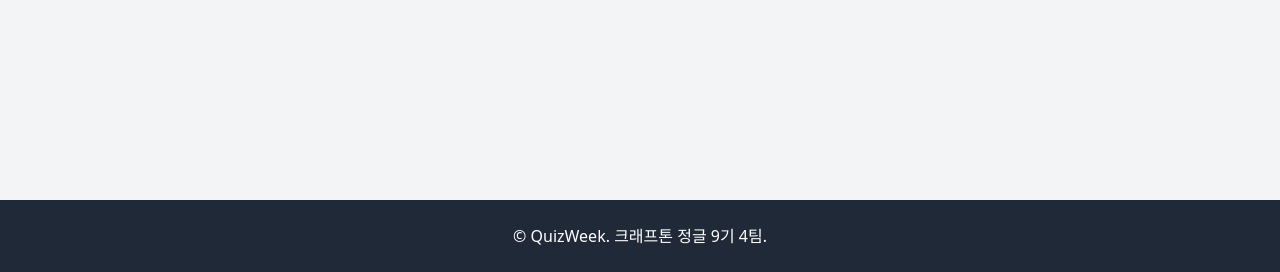
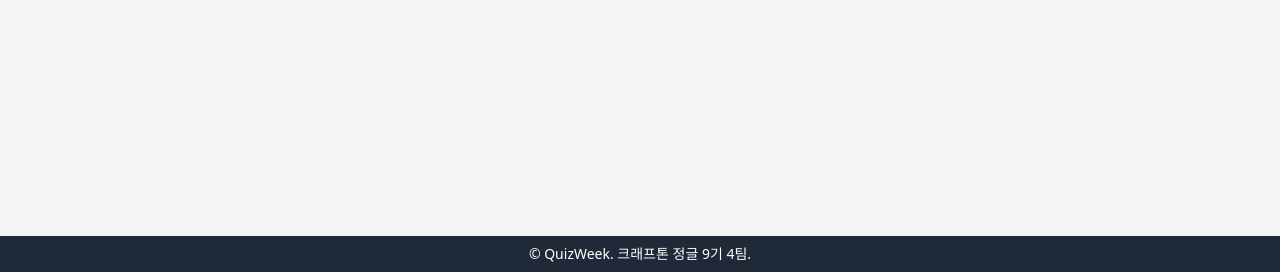
Before and after one commit to plan6062/qrafton, a Flask app: template templates/main.html in a window 1280 px wide. Shown: the part 528-800 px from the top of the page. Run offline with Flask 3, Linux system fonts and the light colour scheme; the template is opened without the code that fills it, so the values that code supplies are empty; some libraries are stand-ins or nearby versions; some web fonts are replaced.

Commit message:
feat : 푸터 세로 길이 변경
세로 길이, 글꼴 축소

```diff
--- a/templates/main.html
+++ b/templates/main.html
@@ -75,7 +75,7 @@
         <div class="space-x-4 flex items-center">
           {% if nickname %}
             <span class="text-blue-200 mr-2">{{ nickname }}님 환영합니다</span>
-            <a href="/" class="bg-red-500 hover:bg-red-600 px-3 py-1 rounded text-sm">로그아웃</a>
+            <a href="/logout" class="bg-red-500 hover:bg-red-600 px-3 py-1 rounded text-sm">로그아웃</a>
           {% else %}
             <a href="/register" class="hover:text-blue-200 font-medium">회원가입</a>
             <a href="/" class="bg-green-500 hover:bg-green-600 px-3 py-1 rounded text-sm">로그인</a>
@@ -103,7 +103,7 @@
   </div>
 
   <!-- 메인 컨텐츠 -->
-  <div class="container mx-auto px-4 py-8 mb-20">
+  <div class="container mx-auto px-4 py-8 mb-12">
     <!-- 홈 탭 콘텐츠 -->
     <div id="content-home" class="tab-content max-w-2xl mx-auto text-center">
       <!-- 로고 또는 큰 Q -->
@@ -158,9 +158,9 @@
   </div>
 
   <!-- 푸터 -->
-  <footer class="bg-gray-800 text-white py-6 fixed bottom-0 w-full">
+  <footer class="bg-gray-800 text-white py-2 fixed bottom-0 w-full">
     <div class="container mx-auto px-4 text-center">
-      <p>&copy; QuizWeek. 크래프톤 정글 9기 4팀.</p>
+      <p class="text-sm">&copy; QuizWeek. 크래프톤 정글 9기 4팀.</p>
     </div>
   </footer>
 </body>
```
